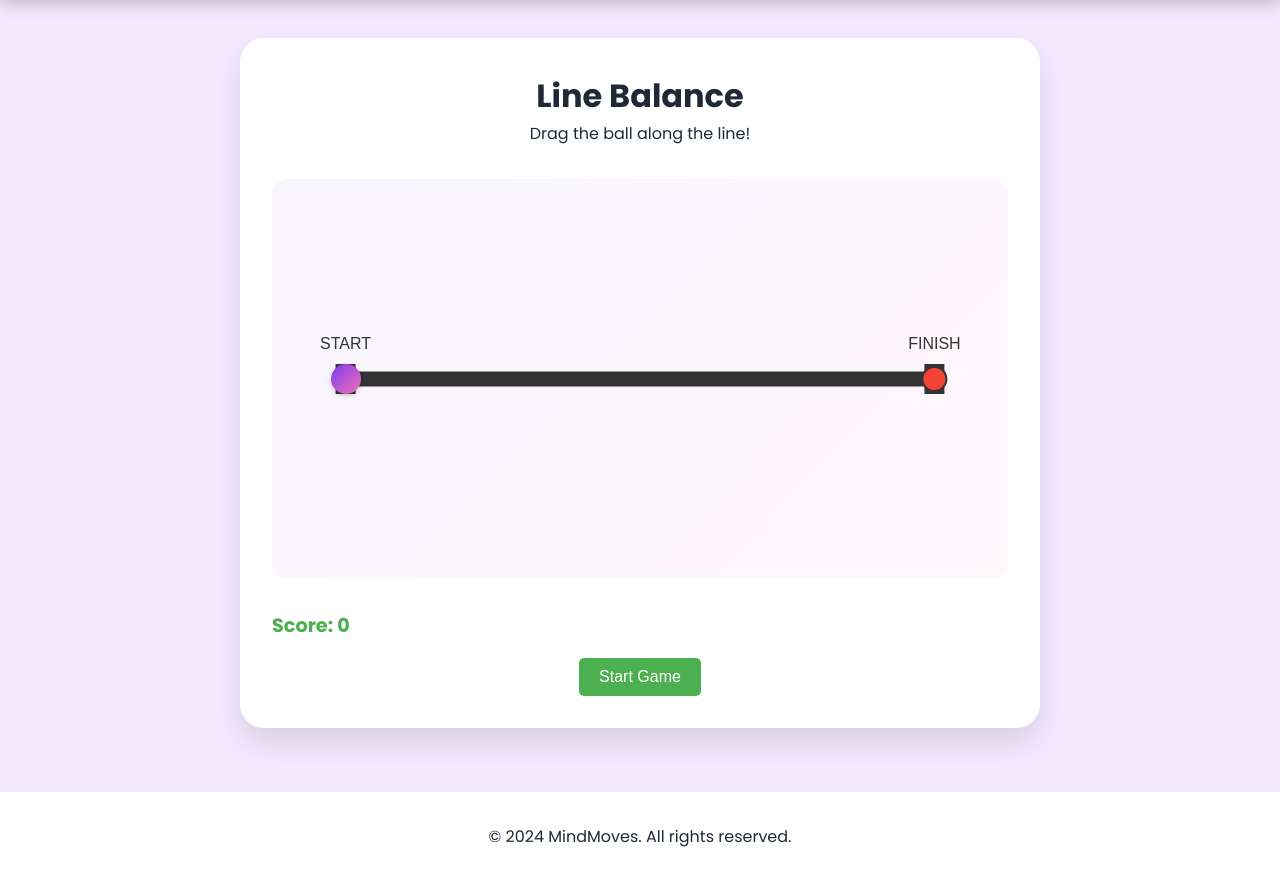
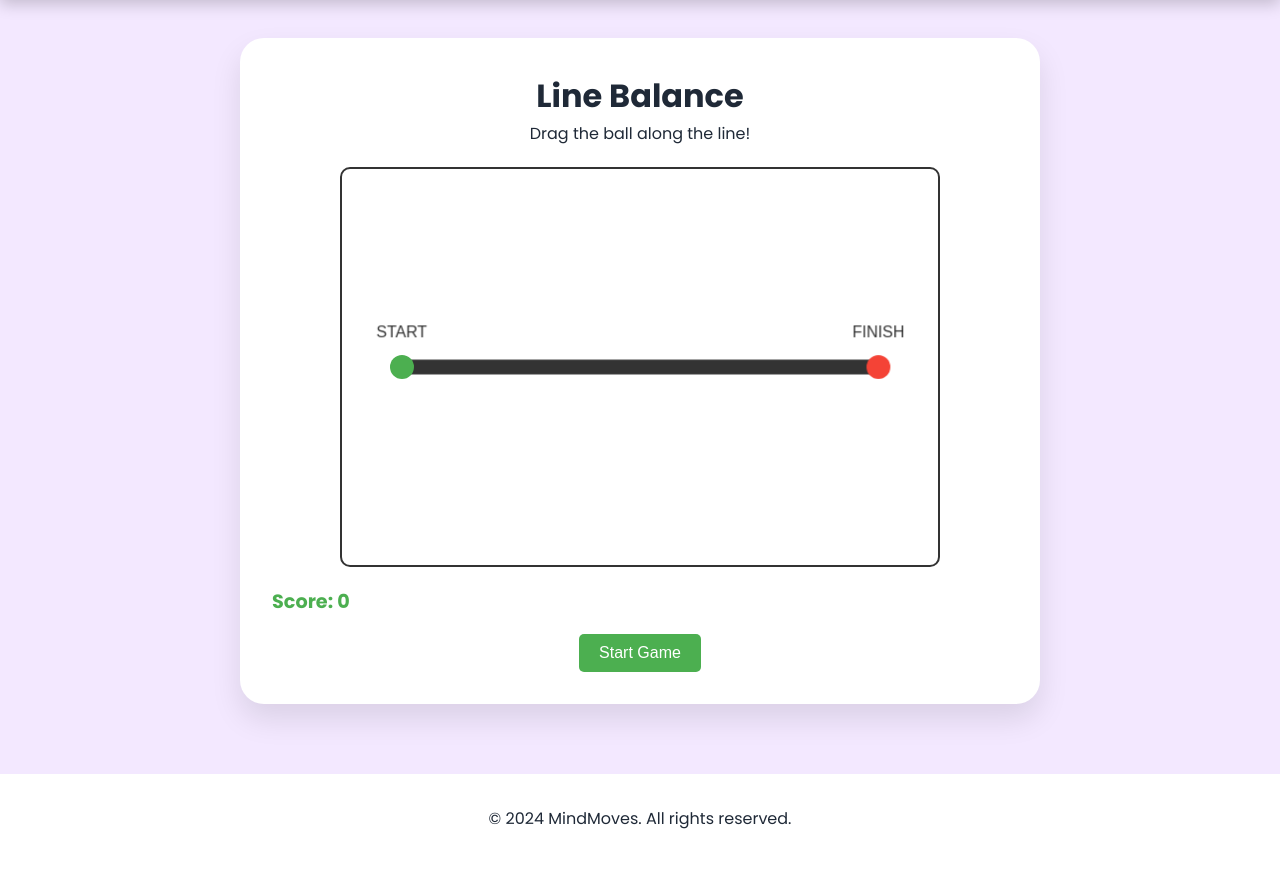
Before and after one commit to Gia-Gupta/mindmoves, a Flask app: page /balance in a window 1280 px wide. Shown: the part 90-971 px from the top of the page. After the commit the page ends 919 px from the top, so only its background shows below. Run offline with Flask 2, Linux system fonts and the light colour scheme.

Commit message:
line game working level 1

```diff
--- a/app/templates/balance.html
+++ b/app/templates/balance.html
@@ -31,12 +31,13 @@
 }
 
 .game-area {
-    width: 100%;
+    width: 600px;
     height: 400px;
-    background: linear-gradient(135deg, rgba(124, 58, 237, 0.05), rgba(244, 114, 182, 0.05));
-    border-radius: 1rem;
+    margin: 20px auto;
+    background: white;
+    border: 2px solid #333;
+    border-radius: 10px;
     position: relative;
-    margin: 2rem 0;
     overflow: hidden;
 }
 
@@ -50,23 +51,21 @@
 }
 
 .ball {
-    width: 30px;
-    height: 30px;
-    background: linear-gradient(135deg, var(--gradient-start), var(--gradient-end));
+    width: 24px;
+    height: 24px;
+    background: #4CAF50;
     border-radius: 50%;
     position: absolute;
-    top: 50%;
-    left: 10%;
     transform: translate(-50%, -50%);
     cursor: grab;
     z-index: 2;
-    box-shadow: 0 2px 5px rgba(0,0,0,0.2);
-    transition: box-shadow 0.2s;
+    box-shadow: none;
+    left: 10%;
+    top: 50%;
 }
 
 .ball:active {
     cursor: grabbing;
-    box-shadow: 0 4px 8px rgba(0,0,0,0.3);
 }
 
 #startButton {
@@ -157,6 +156,9 @@ document.addEventListener('DOMContentLoaded', function() {
     let lineStartX;
     let lineEndX;
     let lineThickness = 15;
+    let linePath = [];
+    let linePoints = [];
+    let currentLevel = 1;
 
     function getBallPosition() {
         const rect = ball.getBoundingClientRect();
@@ -175,28 +177,29 @@ document.addEventListener('DOMContentLoaded', function() {
         ctx.stroke();
     }
 
-    function drawStartingLine() {
-        // Draw a thick line across the playing field
-        lineStartX = gameArea.offsetWidth * 0.1; // 10% from the left
-        lineEndX = gameArea.offsetWidth * 0.9;   // 90% from the left
-        lineY = gameArea.offsetHeight * 0.5;     // Middle of the field
+    function drawWaveLine() {
+        if (linePath.length < 2) return;
 
-        // Draw the main line
-        drawLine(lineStartX, lineY, lineEndX, lineY, '#333', lineThickness);
+        // Draw the main path
+        ctx.beginPath();
+        ctx.moveTo(linePath[0].x, linePath[0].y);
 
-        // Draw a thicker line at the start position
-        drawLine(lineStartX, lineY - 15, lineStartX, lineY + 15, '#333', 20);
+        for (let i = 1; i < linePath.length; i++) {
+            const point = linePath[i];
 
-        // Draw a thicker line at the finish position
-        drawLine(lineEndX, lineY - 15, lineEndX, lineY + 15, '#333', 20);
+            if (point.cp1x !== undefined) {
+                ctx.bezierCurveTo(
+                    point.cp1x, point.cp1y,
+                    point.cp2x, point.cp2y,
+                    point.x, point.y
+                );
+            } else {
+                ctx.lineTo(point.x, point.y);
+            }
+        }
 
-        // Draw start point (green circle)
-        ctx.beginPath();
-        ctx.arc(lineStartX, lineY, 12, 0, Math.PI * 2);
-        ctx.fillStyle = '#4CAF50';
-        ctx.fill();
         ctx.strokeStyle = '#333';
-        ctx.lineWidth = 2;
+        ctx.lineWidth = lineThickness;
         ctx.stroke();
 
         // Draw finish point (red circle)
@@ -204,9 +207,6 @@ document.addEventListener('DOMContentLoaded', function() {
         ctx.arc(lineEndX, lineY, 12, 0, Math.PI * 2);
         ctx.fillStyle = '#f44336';
         ctx.fill();
-        ctx.strokeStyle = '#333';
-        ctx.lineWidth = 2;
-        ctx.stroke();
 
         // Add text labels
         ctx.font = '16px Arial';
@@ -290,6 +290,55 @@ document.addEventListener('DOMContentLoaded', function() {
         .catch(error => console.error('Error saving score:', error));
     }
 
+    function generateWavePath() {
+        linePoints = [];
+        linePath = [];
+
+        // Set up the line boundaries
+        lineStartX = gameArea.offsetWidth * 0.1; // 10% from the left
+        lineEndX = gameArea.offsetWidth * 0.9;   // 90% from the left
+        lineY = gameArea.offsetHeight * 0.5;     // Middle of the field
+
+        // Start with a straight line for level 1
+        if (currentLevel === 1) {
+            linePoints.push({x: lineStartX, y: lineY});
+            linePoints.push({x: lineEndX, y: lineY});
+            linePath = linePoints;
+            return;
+        }
+
+        // Calculate the path based on the current level
+        const amplitude = 10 + (currentLevel * 5); // Amplitude increases with level
+        const frequency = 0.01 + (currentLevel * 0.005); // Frequency increases with level
+
+        // Generate points along the path
+        for (let x = lineStartX; x <= lineEndX; x += 2) {
+            // Base sine wave
+            let y = lineY + Math.sin(x * frequency) * amplitude;
+
+            // Add complexity based on level
+            if (currentLevel >= 2) {
+                // Add a second wave with different frequency
+                y += Math.sin(x * frequency * 2) * (amplitude / 2);
+            }
+
+            if (currentLevel >= 3) {
+                // Add a third wave with different frequency
+                y += Math.sin(x * frequency * 3) * (amplitude / 3);
+            }
+
+            if (currentLevel >= 4) {
+                // Add some random variation
+                y += (Math.random() - 0.5) * 5;
+            }
+
+            linePoints.push({x, y});
+        }
+
+        // Create a smooth path through the points
+        linePath = linePoints;
+    }
+
     function startGame() {
         // Clear the canvas
         ctx.clearRect(0, 0, canvas.width, canvas.height);
@@ -305,21 +354,33 @@ document.addEventListener('DOMContentLoaded', function() {
         statusElement.textContent = "";
         statusElement.style.display = 'none';
 
-        // Draw the starting line
-        drawStartingLine();
+        // Generate and draw the line
+        generateWavePath();
+        drawWaveLine();
 
-        // Reset ball position to the start of the line
+        // Position the ball exactly on the start of the line
         ball.style.left = '10%';
         ball.style.top = '50%';
 
         // Get initial ball position for line drawing
         const pos = getBallPosition();
-        lastX = pos.x - gameArea.getBoundingClientRect().left;
-        lastY = pos.y - gameArea.getBoundingClientRect().top;
+        const gameRect = gameArea.getBoundingClientRect();
+        lastX = pos.x - gameRect.left;
+        lastY = pos.y - gameRect.top;
     }
 
-    // Draw the starting line when the page loads
-    drawStartingLine();
+    // Initialize the game
+    generateWavePath();
+    drawWaveLine();
+
+    // Position the ball on the line initially
+    ball.style.left = '10%';
+    ball.style.top = '50%';
+
+    const pos = getBallPosition();
+    const gameRect = gameArea.getBoundingClientRect();
+    lastX = pos.x - gameRect.left;
+    lastY = pos.y - gameRect.top;
 
     startButton.addEventListener('click', startGame);
 
```
Also changed, not shown: app/data/users.json (+12 -0 lines).
